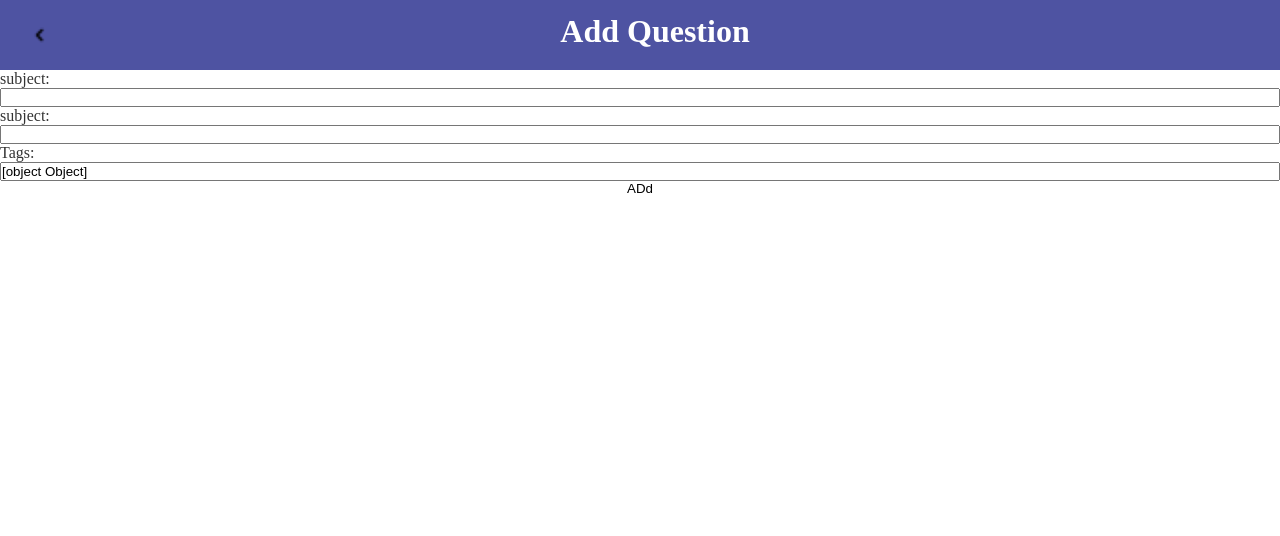
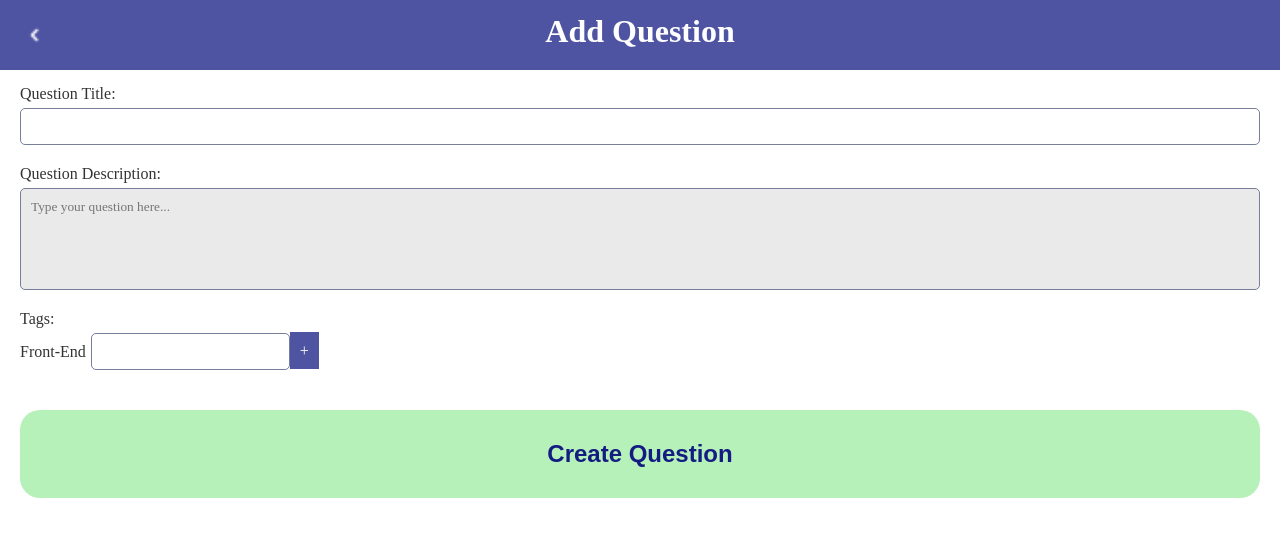
Before and after one commit to Tornik2/stay-connected, a Next.js app: page /login in a window 1280 px wide. Both pictures are taken after a click on the button 1112 px from the left and 33 px from the top of the page. Shown: the top 536 px of the page. Built offline with nearby package versions, Linux system fonts and the light colour scheme.

Commit message:
create Tags component and adding tags functionality
adding tags when creating new Question

```diff
--- /dev/null
+++ b/app/components/Tags/Tags.css
@@ -0,0 +1,8 @@
+.tags {
+  display: flex;
+  gap: 10px;
+}
+
+.tag {
+  width: max-content;
+}
--- /dev/null
+++ b/app/components/Tags/Tags.jsx
@@ -0,0 +1,26 @@
+"use client";
+import "./Tags.css";
+import { useState, useEffect } from "react";
+
+export default function Tags({ tags }) {
+  const [newTags, setNewTags] = useState([]);
+  useEffect(() => {
+    setNewTags(tags);
+  }, [tags]);
+  let tagList;
+  if (tags.length !== 0) {
+    tagList = newTags.map((tag, index) => {
+      const capitalizedTag = tag.charAt(0).toUpperCase() + tag.slice(1);
+      return (
+        <div key={index} className="tag">
+          {capitalizedTag}
+        </div>
+      );
+    });
+  }
+  return (
+    <>
+      <div className="tags">{tags.length > 0 && tagList}</div>
+    </>
+  );
+}
--- a/app/components/addQuestion/addQuestion.css
+++ b/app/components/addQuestion/addQuestion.css
@@ -16,15 +16,15 @@
 .go_back_arrow {
   width: 30px;
   height: 30px;
-  filter: brightness(0);
+  filter: brightness(10);
   cursor: pointer;
   transition: all 0.1s;
 }
 .go_back_arrow:hover {
-  filter: brightness(10);
+  filter: brightness(0);
 }
 .go_back_arrow:active {
-  filter: brightness(5);
+  filter: brightness(0);
 }
 .form_container {
   background-color: #ffffff;
@@ -49,11 +49,40 @@
 .Add_Question_Form {
   display: flex;
   flex-direction: column;
+  gap: 20px;
+}
+
+.form-input {
+  display: flex;
+  flex-direction: column;
+  gap: 5px;
+}
+.form-input.tags-input {
+  display: flex;
+}
+
+input {
+  padding: 10px;
+  border-radius: 5px;
+  border: 1px solid #777e99;
+}
+textarea {
+  padding: 10px;
+  border-radius: 5px;
+  border: 1px solid #777e99;
+  font-family: inherit;
+  background-color: #eaeaeb;
+}
+
+input:focus,
+textarea:focus {
+  border: 1px solid #93959d;
+  box-shadow: 3px 3px 2px rgba(0, 0, 0, 0.2);
 }
 
 .add_question {
-  width: 35px;
-  height: 35px;
+  width: 30px;
+  height: 30px;
   border-radius: 10px;
   position: relative;
   background-color: #201e1e;
@@ -71,3 +100,26 @@
 .add_question:active {
   border: 1px solid #4e53a2;
 }
+
+/* create btn */
+.create-question-btn {
+  font-size: 24px;
+  background-color: #b6f1ba;
+  padding: 30px;
+  border-radius: 20px;
+  color: #141c82;
+  font-weight: 700;
+  margin-top: 20px;
+}
+
+.create-question-btn:hover {
+  color: rgba(78, 83, 162, 0.9);
+  background-color: rgba(182, 241, 186, 0.8);
+}
+
+.cta-add-tag {
+  display: inline;
+  padding: 10px;
+  color: white;
+  background-color: #4e53a2;
+}
--- a/app/components/addQuestion/addQuestion.jsx
+++ b/app/components/addQuestion/addQuestion.jsx
@@ -1,15 +1,17 @@
 "use client";
 import "./addQuestion.css";
 import { add } from "./utils";
+import Tags from "../Tags/Tags";
 import { useState, useEffect } from "react";
 
 export default function AddQUestion() {
   const [token, setToken] = useState("");
   const [isFormVisible, setIsFormVisible] = useState(false);
+  const [tags, setTags] = useState(["Front-End"]);
   const [questionFormData, setQuestionFormData] = useState({
     subject: "",
     text: "",
-    tags: { name: "Front-End", name: "Back-End" },
+    tag: "",
   });
 
   useEffect(() => {
@@ -56,10 +58,11 @@ export default function AddQUestion() {
             </div>
           </button>
           <h1 className="heading">add question</h1>
-          <div></div>
+          <div style={{ width: "30px" }}></div>
         </div>
-        <form className="Add_Question_Form">
-          <label htmlFor="subject">subject:</label>
+        <form className="Add_Question_Form global-padding-sides">
+          <div className="form-input">
+            <label htmlFor="subject">Question Title:</label>
             <input
               type="text"
               name="subject"
@@ -68,16 +71,24 @@ export default function AddQUestion() {
               value={questionFormData.subject}
               required
             />
-          <label htmlFor="text">subject:</label>
-          <input
-            type="text"
+          </div>
+          <div className="form-input">
+            <label htmlFor="text">Question Description:</label>
+            <textarea
+              id="text"
               name="text"
-            id="text"
+              rows="5"
+              placeholder="Type your question here..."
+              value={questionFormData.text}
               onChange={handleChange}
-            value={questionFormData.text}
               required
-          />
+            ></textarea>
+          </div>
+          <div className="form-input">
             <label htmlFor="tag">Tags:</label>
+            <div style={{ display: "flex", alignItems: "center", gap: "5px" }}>
+              <Tags tags={tags} />
+              <div>
                 <input
                   type="text"
                   name="tag"
@@ -86,7 +97,23 @@ export default function AddQUestion() {
                   value={questionFormData.tags}
                   required
                 />
-          <button onClick={handleSubmit}>ADd</button>
+                <p
+                  className="cta-add-tag"
+                  onClick={() => {
+                    setTags((prev) => {
+                      console.log(tags);
+                      return [...prev, questionFormData.tag];
+                    });
+                  }}
+                >
+                  +
+                </p>
+              </div>
+            </div>
+          </div>
+          <button className="create-question-btn" onClick={handleSubmit}>
+            Create Question
+          </button>
         </form>
       </div>
     </div>
--- a/app/global.css
+++ b/app/global.css
@@ -25,7 +25,7 @@ a:hover {
 
 /* Global Padding*/
 .global-padding-sides {
-  padding: 15px 25px;
+  padding: 15px 20px;
 }
 
 button {
@@ -33,3 +33,14 @@ button {
   background: none;
   cursor: pointer;
 }
+
+input,
+textarea,
+button,
+a {
+  outline: none;
+}
+
+textarea {
+  resize: none;
+}
```
Also changed, not shown: app/components/Questions.jsx (+2 -6 lines), app/dommy.js (deleted, +0 -16 lines). Lines whose indentation alone changed are shown as unchanged.
